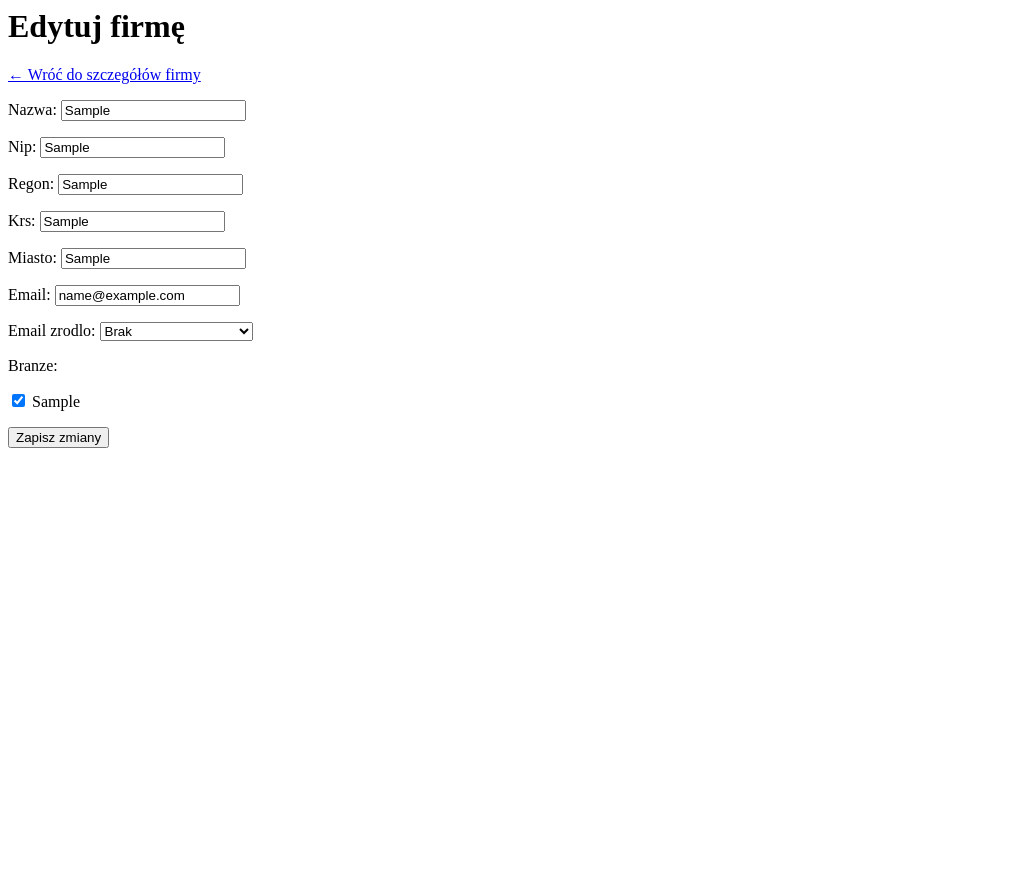
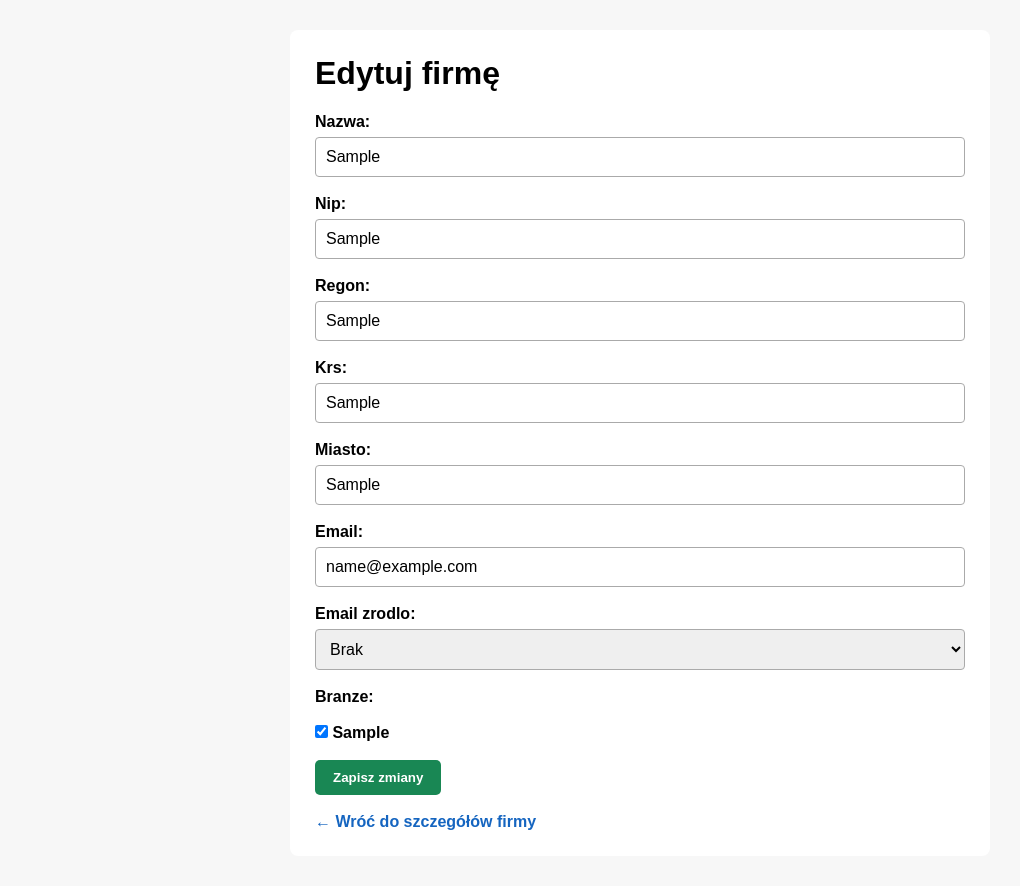
Before and after one commit to Stazus/projekt_django, a Django app: page /firmy/1/edytuj/ in a window 1280 px wide. Shown: the whole page, without its empty margins (0-1020 px from the left). Before the commit the page ends 448 px from the top, so only its background shows below. Run offline with Django 5.2, Linux system fonts and the light colour scheme; a user stored in the database is signed in; tables that the repository leaves empty hold one stand-in row (values such as "Sample post"); parts of the project's set-up code (start-up, migrations or seed data) failed here and were passed over.

Commit message:
Dodano responsywność formularza edycji firmy

```diff
--- a/firmy_django/templates/firmy_django/edytuj_firme.html
+++ b/firmy_django/templates/firmy_django/edytuj_firme.html
@@ -1,10 +1,131 @@
+<!DOCTYPE html>
+<html lang="pl">
+<head>
+    <meta charset="UTF-8">
+    <meta name="viewport" content="width=device-width, initial-scale=1.0">
+
+    <title>Edytuj firmę</title>
+
+    <style>
+        * {
+            box-sizing: border-box;
+        }
+
+        body {
+            margin: 0;
+            padding: 30px;
+            background: #f7f7f7;
+            font-family: Arial, sans-serif;
+        }
+
+        .form-container {
+            width: 100%;
+            max-width: 700px;
+            margin: 0 auto;
+            padding: 25px;
+            background: #fff;
+            border-radius: 8px;
+        }
+
+        h1 {
+            margin-top: 0;
+        }
+
+        form p {
+            margin-bottom: 18px;
+        }
+
+        label {
+            display: block;
+            margin-bottom: 6px;
+            font-weight: bold;
+        }
+
+        input,
+        select,
+        textarea {
+            width: 100%;
+            max-width: 100%;
+            padding: 10px;
+            border: 1px solid #aaa;
+            border-radius: 4px;
+            font: inherit;
+        }
+
+        textarea {
+            min-height: 120px;
+            resize: vertical;
+        }
+
+        button {
+            padding: 10px 18px;
+            border: 0;
+            border-radius: 5px;
+            background: #198754;
+            color: #fff;
+            font-weight: bold;
+            cursor: pointer;
+        }
+
+        .back-link {
+            display: inline-block;
+            margin-top: 18px;
+            color: #1565c0;
+            text-decoration: none;
+            font-weight: bold;
+        }
+
+        .errorlist {
+            margin: 6px 0;
+            padding-left: 20px;
+            color: #b00020;
+        }
+
+        @media (max-width: 768px) {
+            body {
+                padding: 0;
+            }
+
+            .form-container {
+                min-height: 100vh;
+                padding: 18px;
+                border-radius: 0;
+            }
+
+            button {
+                width: 100%;
+                padding: 12px;
+            }
+
+            .back-link {
+                display: block;
+                width: 100%;
+                padding: 10px;
+                text-align: center;
+            }
+        }
+
+        input[type="checkbox"] {
+            width: auto;
+            max-width: none;
+            margin: 0;
+            padding: 0;
+        }
+
+        form p > div label {
+            display: flex;
+            align-items: center;
+            gap: 8px;
+            margin-bottom: 12px;
+            font-weight: bold;
+        }
+
+    </style>
+</head>
+
+<body>
+    <main class="form-container">
         <h1>Edytuj firmę</h1>
-
-<p>
-    <a href="{% url 'szczegoly_firmy' firma.id %}">
-        ← Wróć do szczegółów firmy
-    </a>
-</p>
 
         <form method="post">
             {% csrf_token %}
@@ -15,3 +136,10 @@
                 Zapisz zmiany
             </button>
         </form>
+
+        <a href="{% url 'szczegoly_firmy' firma.id %}" class="back-link">
+            ← Wróć do szczegółów firmy
+        </a>
+    </main>
+</body>
+</html>
```
Lines whose indentation alone changed are shown as unchanged.
